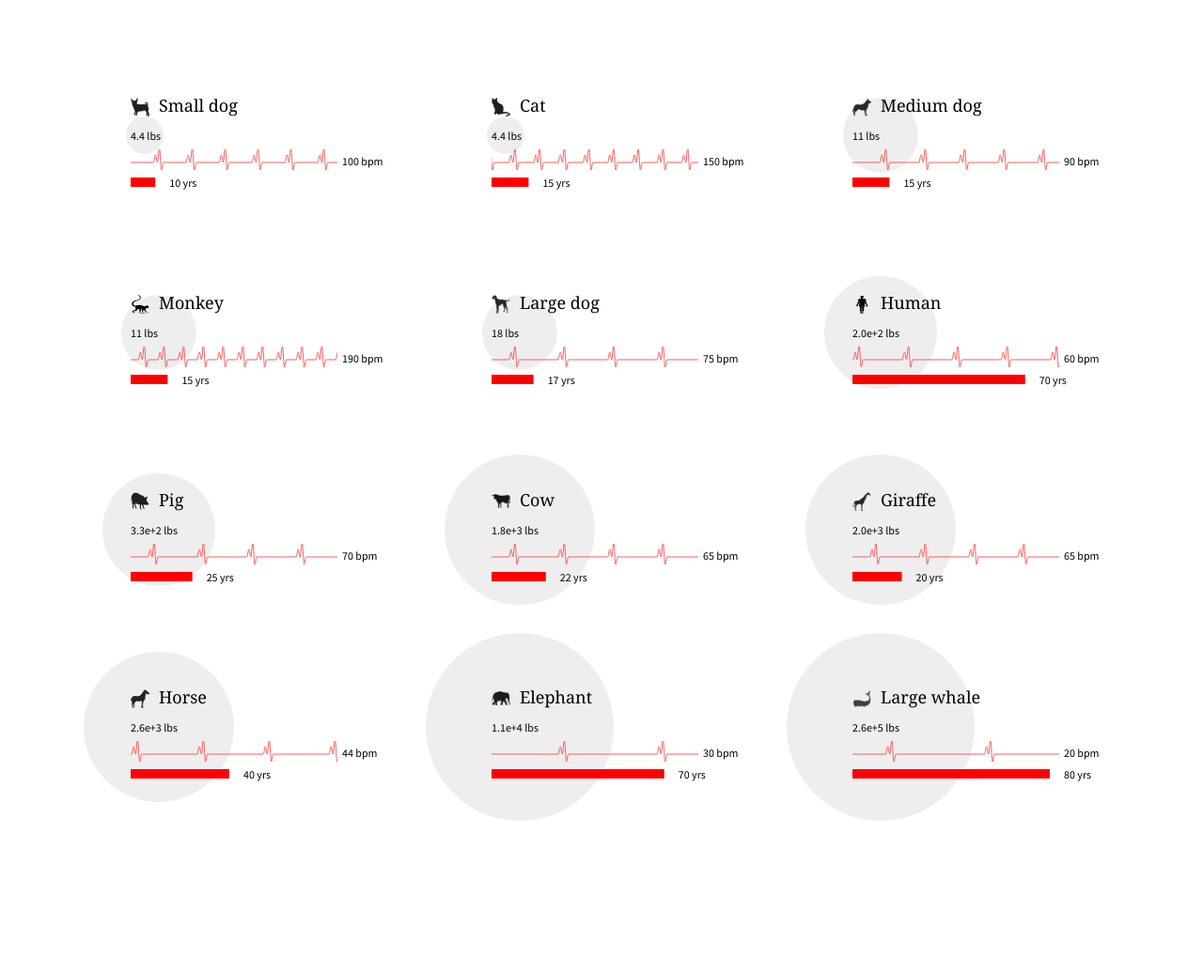
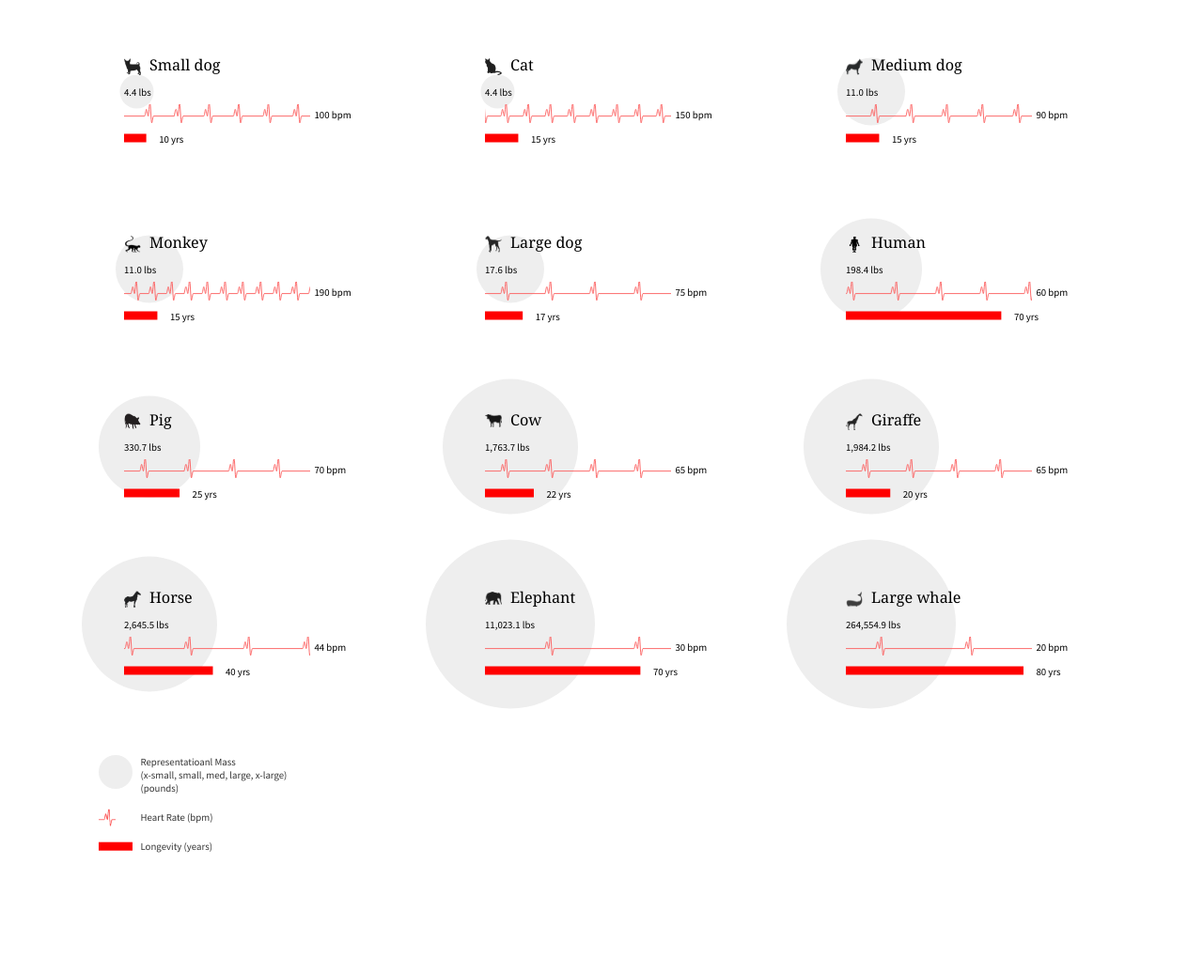
Before and after one commit to tiffanyfrance/data-is-beautiful, a plain HTML site: page 19-08/index.html in a window 1280 px wide. Shown: the part 322-1357 px from the top of the page at 94% size. Drawn offline with nearby package versions, Linux system fonts and the light colour scheme.

Commit message:
final adjustments

```diff
--- a/19-08/index.html
+++ b/19-08/index.html
@@ -1,10 +1,12 @@
 <!DOCTYPE html>
 <meta charset="utf-8">
+<title>Does heart rate and size affect longevity?</title>
 <link href="https://fonts.googleapis.com/css?family=Source+Sans+Pro:300,400&display=swap" rel="stylesheet">
 <style>
 	body {
 		margin: 0;
 		padding: 0;
+		zoom: .9;
 	}
 
 	* {
@@ -34,7 +36,7 @@
 	}
 
 	.flex-container {
-		max-width: 1400px;
+		/* max-width: 1400px; */
 		width: 90%;
 		margin: 0 auto;
 		display: flex;
@@ -56,7 +58,7 @@
 
 	.creature {
 		text-transform: uppercase;
-		font-family: 'Lucida Sans', 'Lucida Sans Regular', 'Lucida Grande', 'Lucida Sans Unicode', Geneva, Verdana, sans-serif;
+		font-family: 'Source Sans Pro', sans-serif;
 		font-size: 12px;
 	}
 
@@ -70,15 +72,43 @@
 		margin-top: 2px;
 	}
 
+	.legend {
+		box-sizing: border-box;
+		padding: 5px;
+		font-family: 'Source Sans Pro', sans-serif;
+		font-size: 12px;
+		padding-top: 50px;
+		padding-left: 40px;
+	}
+
+	.legend img {
+		max-width: 20px;
+	}
+
+	.legend div {
+		display: inline-block;
+	}
+
+	.legend .left {
+		float: left;
+		width: 50px;
+		clear: both;
+	}
+
+	.legend .right {
+		float: left;
+		width: calc(100% - 50px);
+	}
+
 </style>
 
 <body>
 	<div class="header">
-		<h1>Do heart rate and size effect longevity?</h1>
+		<h1>Does heart rate and size affect longevity?</h1>
 		<h2>
-			<a href="https://github.com/zonination/datasets/blob/master/file.csv">DATA</a> |
-			<a href="http://tiffanyfrance.com">AUTHOR: TIFFANY FRANCE</a> |
-			<a href="https://github.com/tiffylou/data-is-beautiful/tree/master/19-08">CODE</a>
+			<a target="_blank" href="https://github.com/zonination/datasets/blob/master/file.csv">DATA</a> |
+			<a target="_blank" href="http://tiffanyfrance.com">AUTHOR: TIFFANY FRANCE</a> |
+			<a target="_blank" href="https://github.com/tiffylou/data-is-beautiful/tree/master/19-08">CODE</a>
 		</h2>
 	</div>
 	<div class="flex-container" id="viz"></div>
--- a/19-08/main.js
+++ b/19-08/main.js
@@ -1,4 +1,4 @@
-let f = d3.format(',.2n');
+let f = d3.format(',.1f');
 
 d3.csv('data.csv')
   .then(function (data) {
@@ -8,9 +8,32 @@ d3.csv('data.csv')
       buildUnits(d);
     }
 
+    let str = `<div class="left" style="height: 60px;">
+              <svg><circle r="20" cy="20" cx="20" fill="#eee"></circle></svg>
+              </div>
+              <div class="right">
+              Representatioanl Mass <br />
+              (x-small, small, med, large, x-large) <br />
+              (pounds)
+              </div>
+              <div class="left" style="height: 40px;">
+              <img src="images/bpm.png">
+              </div>
+              <div class="right" style="padding-top: 5px;">
+              Heart Rate (bpm)
+              </div>
+              <div class="left">
+              <svg><rect width="40" x="0" y="3" height="10px" fill="red"></rect></svg>
+              </div>
+              <div class="right">
+              Longevity (years)
+              </div>`;
+
     d3.select('#viz')
       .append('div')
-      .attr('class', 'col legend');
+      .attr('class', 'col legend')
+      .html(str);
+
   })
   .catch(function (error) {
     console.log('There\'s an error');
@@ -233,7 +256,7 @@ function buildHR(svg, bpm, className) {
 }
 
 function buildLongevity(svg, longevity) {
-  let margin = { top: 90, right: 30, bottom: 0, left: 0 },
+  let margin = { top: 95, right: 30, bottom: 0, left: 0 },
     width = 240 - margin.left - margin.right,
     height = 90 - margin.top - margin.bottom;
 
```
Also changed, not shown: 19-08/images/bpm.png (added), 1 other file.
